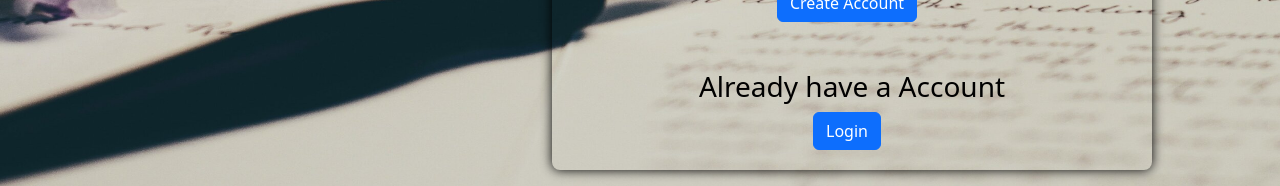
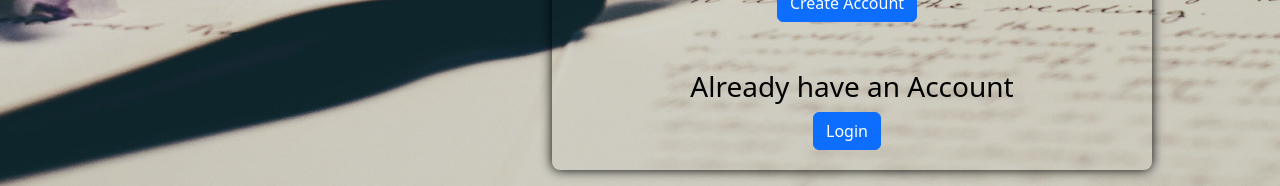
Before and after one commit to AnshikaOel/formauthentication, a React (Create React App) app: page / in a window 1280 px wide. Shown: the part 416-602 px from the top of the page. Built offline with nearby package versions, Linux system fonts and the light colour scheme.

Commit message:
Update Home.js

```diff
--- a/src/Home.js
+++ b/src/Home.js
@@ -10,7 +10,7 @@ export default function Home() {
       <h2>Start Posting ANONYMOUSLY where NO One is judging </h2><br></br>
       <center><button className='btn btn-primary submitText'><Link to='/registration' className="linkStyle">Create Account</Link></button></center>
       <br></br><br></br>
-      <center><h3>Already have a Account</h3></center>
+      <center><h3>Already have an Account</h3></center>
       {/* <br></br> */}
       <center><button  className='btn btn-primary submitText'><Link to='/login' className="linkStyle">Login</Link></button></center>
       </div>
```
